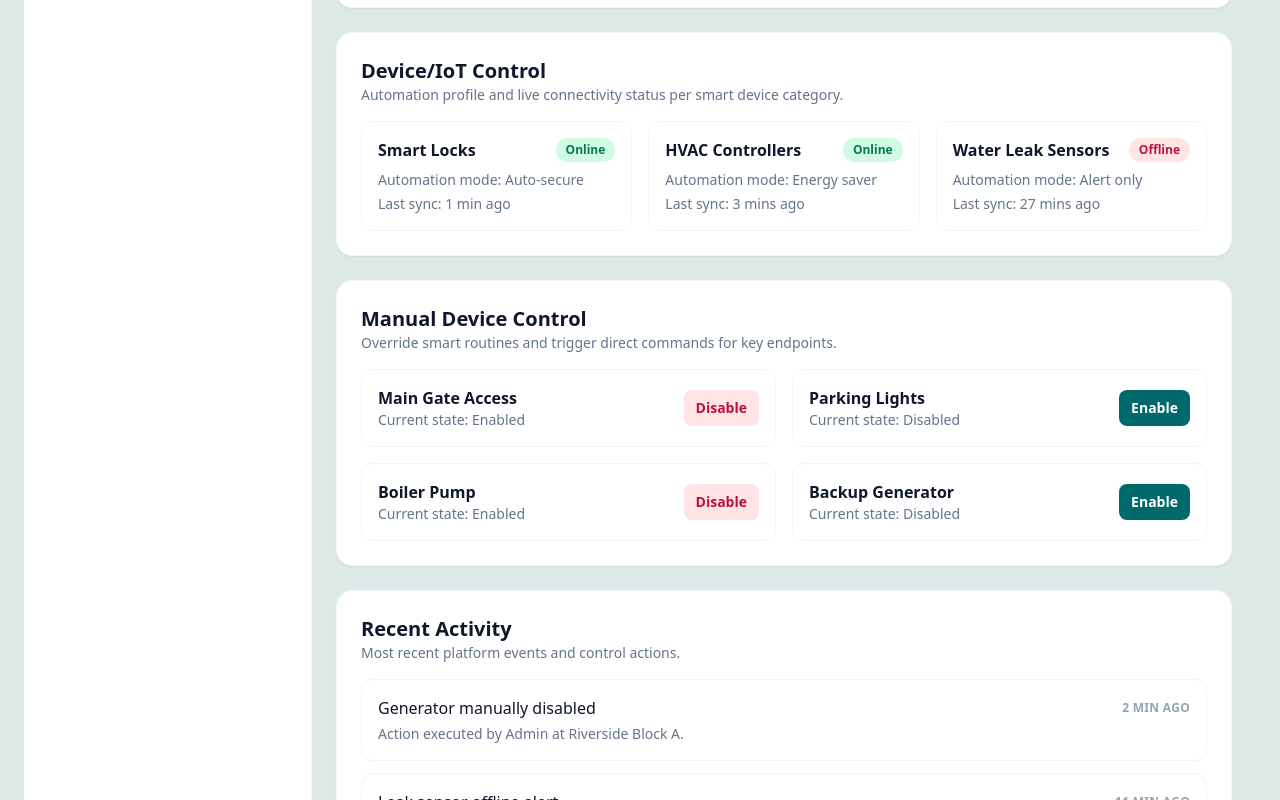
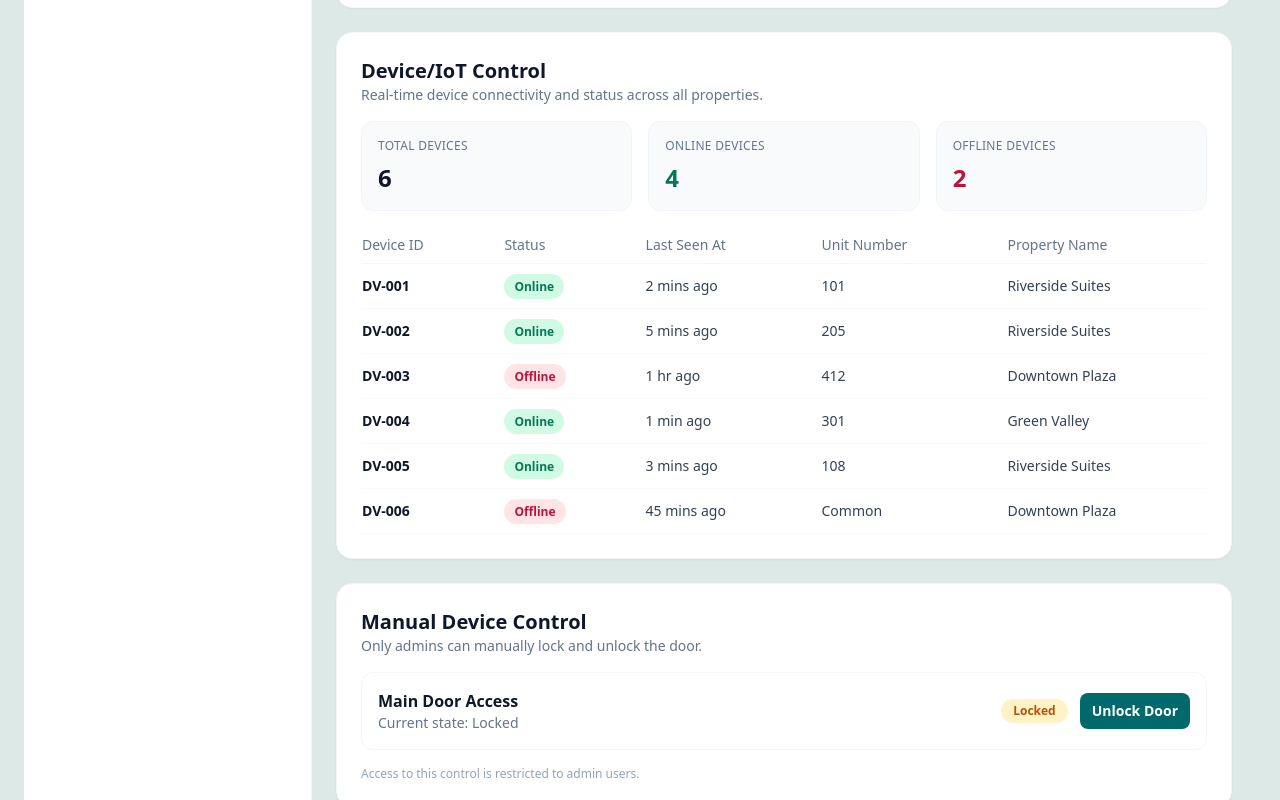
Before and after one commit to Isabellanamutenda/Serene-habitat, a Nuxt app: page /admin/dashboard in a window 1280 px wide. Shown: the part 600-1400 px from the top of the page. Built offline with nearby package versions, Linux system fonts and the light colour scheme.

Commit message:
add admin device iot

```diff
--- a/pages/admin/dashboard.vue
+++ b/pages/admin/dashboard.vue
@@ -69,45 +69,78 @@
 					<section id="device-iot-control" class="bg-white rounded-2xl border border-slate-100 shadow-sm p-5 sm:p-6 space-y-4 scroll-mt-6">
 						<div>
 							<h2 class="text-xl font-semibold text-slate-900">Device/IoT Control</h2>
-							<p class="text-sm text-slate-500">Automation profile and live connectivity status per smart device category.</p>
+							<p class="text-sm text-slate-500">Real-time device connectivity and status across all properties.</p>
 						</div>
 
-						<div class="grid grid-cols-1 md:grid-cols-2 xl:grid-cols-3 gap-4">
-							<article v-for="device in iotDevices" :key="device.name" class="rounded-xl border border-slate-100 p-4">
-								<div class="flex items-center justify-between">
-									<p class="font-semibold text-slate-900">{{ device.name }}</p>
-									<span class="rounded-full px-2.5 py-1 text-xs font-semibold" :class="device.online ? 'bg-emerald-100 text-emerald-700' : 'bg-rose-100 text-rose-700'">
-										{{ device.online ? 'Online' : 'Offline' }}
-									</span>
-								</div>
-								<p class="mt-2 text-sm text-slate-500">Automation mode: {{ device.mode }}</p>
-								<p class="mt-1 text-sm text-slate-500">Last sync: {{ device.lastSync }}</p>
+						<div class="grid grid-cols-1 sm:grid-cols-3 gap-4">
+							<article class="rounded-xl border border-slate-100 bg-slate-50 p-4">
+								<p class="text-xs uppercase tracking-wide text-slate-500">Total Devices</p>
+								<p class="mt-2 text-2xl font-semibold text-slate-900">{{ deviceList.length }}</p>
 							</article>
+							<article class="rounded-xl border border-slate-100 bg-slate-50 p-4">
+								<p class="text-xs uppercase tracking-wide text-slate-500">Online Devices</p>
+								<p class="mt-2 text-2xl font-semibold text-emerald-700">{{ onlineDeviceCount }}</p>
+							</article>
+							<article class="rounded-xl border border-slate-100 bg-slate-50 p-4">
+								<p class="text-xs uppercase tracking-wide text-slate-500">Offline Devices</p>
+								<p class="mt-2 text-2xl font-semibold text-rose-700">{{ offlineDeviceCount }}</p>
+							</article>
+						</div>
+
+						<div class="overflow-x-auto mt-4">
+							<table class="min-w-full text-left text-sm">
+								<thead>
+									<tr class="border-b border-slate-100 text-slate-500">
+										<th class="py-2 pr-4 font-medium">Device ID</th>
+										<th class="py-2 pr-4 font-medium">Status</th>
+										<th class="py-2 pr-4 font-medium">Last Seen At</th>
+										<th class="py-2 pr-4 font-medium">Unit Number</th>
+										<th class="py-2 font-medium">Property Name</th>
+									</tr>
+								</thead>
+								<tbody>
+									<tr v-for="device in deviceList" :key="device.id" class="border-b border-slate-50">
+										<td class="py-3 pr-4 font-semibold text-slate-900">{{ device.id }}</td>
+										<td class="py-3 pr-4">
+											<span class="rounded-full px-2.5 py-1 text-xs font-semibold" :class="device.status === 'Online' ? 'bg-emerald-100 text-emerald-700' : 'bg-rose-100 text-rose-700'">
+												{{ device.status }}
+											</span>
+										</td>
+										<td class="py-3 pr-4 text-slate-700">{{ device.lastSeenAt }}</td>
+										<td class="py-3 pr-4 text-slate-700">{{ device.unitNumber }}</td>
+										<td class="py-3 text-slate-700">{{ device.propertyName }}</td>
+									</tr>
+								</tbody>
+							</table>
 						</div>
 					</section>
 
 					<section id="manual-device-control" class="bg-white rounded-2xl border border-slate-100 shadow-sm p-5 sm:p-6 space-y-4 scroll-mt-6">
 						<div>
 							<h2 class="text-xl font-semibold text-slate-900">Manual Device Control</h2>
-							<p class="text-sm text-slate-500">Override smart routines and trigger direct commands for key endpoints.</p>
+							<p class="text-sm text-slate-500">Only admins can manually lock and unlock the door.</p>
 						</div>
 
-						<div class="grid grid-cols-1 lg:grid-cols-2 gap-4">
-							<article v-for="control in manualControls" :key="control.name" class="rounded-xl border border-slate-100 p-4 flex items-center justify-between gap-4">
-								<div>
-									<p class="font-semibold text-slate-900">{{ control.name }}</p>
-									<p class="text-sm text-slate-500">Current state: {{ control.enabled ? 'Enabled' : 'Disabled' }}</p>
-								</div>
+						<article class="rounded-xl border border-slate-100 p-4 flex flex-col gap-4 sm:flex-row sm:items-center sm:justify-between">
+							<div>
+								<p class="font-semibold text-slate-900">{{ manualDoorControl.name }}</p>
+								<p class="text-sm text-slate-500">Current state: {{ manualDoorControl.locked ? 'Locked' : 'Unlocked' }}</p>
+							</div>
+							<div class="flex items-center gap-3">
+								<span class="rounded-full px-3 py-1 text-xs font-semibold" :class="manualDoorControl.locked ? 'bg-amber-100 text-amber-700' : 'bg-emerald-100 text-emerald-700'">
+									{{ manualDoorControl.locked ? 'Locked' : 'Unlocked' }}
+								</span>
 								<button
 									type="button"
 									class="rounded-lg px-3 py-2 text-sm font-semibold transition-all"
-									:class="control.enabled ? 'bg-rose-100 text-rose-700 hover:bg-rose-200' : 'bg-[#00696b] text-white hover:bg-[#004d4f]'"
-									@click="control.enabled = !control.enabled"
+									:class="manualDoorControl.locked ? 'bg-[#00696b] text-white hover:bg-[#004d4f]' : 'bg-rose-100 text-rose-700 hover:bg-rose-200'"
+									@click="manualDoorControl.locked = !manualDoorControl.locked"
 								>
-									{{ control.enabled ? 'Disable' : 'Enable' }}
+									{{ manualDoorControl.locked ? 'Unlock Door' : 'Lock Door' }}
 								</button>
-							</article>
-						</div>
+							</div>
+						</article>
+						<p class="text-xs text-slate-400">Access to this control is restricted to admin users.</p>
 					</section>
 
 					<section id="recent-activity" class="bg-white rounded-2xl border border-slate-100 shadow-sm p-5 sm:p-6 space-y-4 scroll-mt-6">
@@ -133,21 +166,25 @@
 </template>
 
 <script setup lang="ts">
-import { ref } from 'vue'
+import { computed, ref } from 'vue'
 import AdminSidebar from '~/components/admin/AdminSidebar.vue'
 
-const iotDevices = [
-	{ name: 'Smart Locks', online: true, mode: 'Auto-secure', lastSync: '1 min ago' },
-	{ name: 'HVAC Controllers', online: true, mode: 'Energy saver', lastSync: '3 mins ago' },
-	{ name: 'Water Leak Sensors', online: false, mode: 'Alert only', lastSync: '27 mins ago' }
+const deviceList = [
+	{ id: 'DV-001', status: 'Online', lastSeenAt: '2 mins ago', unitNumber: '101', propertyName: 'Riverside Suites' },
+	{ id: 'DV-002', status: 'Online', lastSeenAt: '5 mins ago', unitNumber: '205', propertyName: 'Riverside Suites' },
+	{ id: 'DV-003', status: 'Offline', lastSeenAt: '1 hr ago', unitNumber: '412', propertyName: 'Downtown Plaza' },
+	{ id: 'DV-004', status: 'Online', lastSeenAt: '1 min ago', unitNumber: '301', propertyName: 'Green Valley' },
+	{ id: 'DV-005', status: 'Online', lastSeenAt: '3 mins ago', unitNumber: '108', propertyName: 'Riverside Suites' },
+	{ id: 'DV-006', status: 'Offline', lastSeenAt: '45 mins ago', unitNumber: 'Common', propertyName: 'Downtown Plaza' }
 ]
 
-const manualControls = ref([
-	{ name: 'Main Gate Access', enabled: true },
-	{ name: 'Parking Lights', enabled: false },
-	{ name: 'Boiler Pump', enabled: true },
-	{ name: 'Backup Generator', enabled: false }
-])
+const onlineDeviceCount = computed(() => deviceList.filter((d) => d.status === 'Online').length)
+const offlineDeviceCount = computed(() => deviceList.filter((d) => d.status === 'Offline').length)
+
+const manualDoorControl = ref({
+	name: 'Main Door Access',
+	locked: true
+})
 
 const recentActivity = [
 	{ id: 1, action: 'Generator manually disabled', detail: 'Action executed by Admin at Riverside Block A.', time: '2 min ago' },
```
